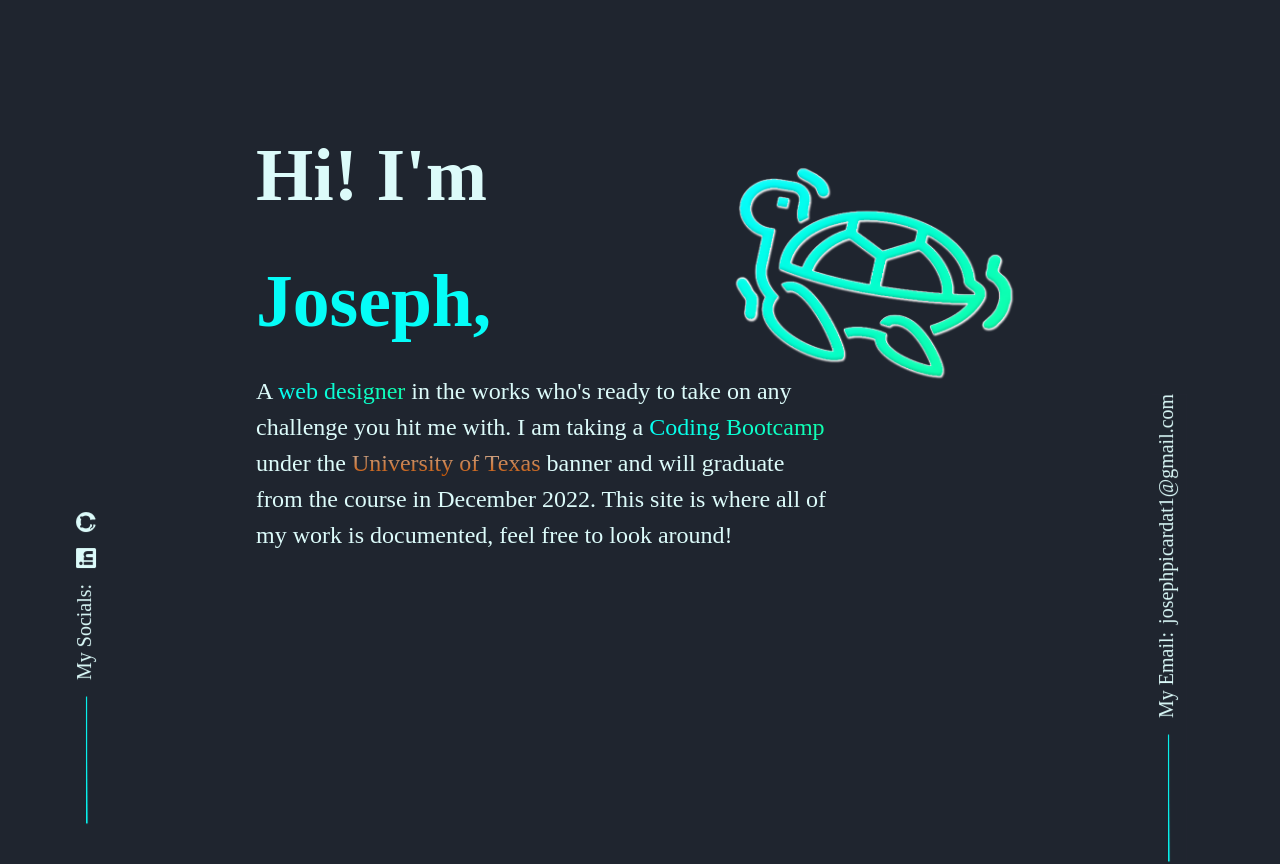
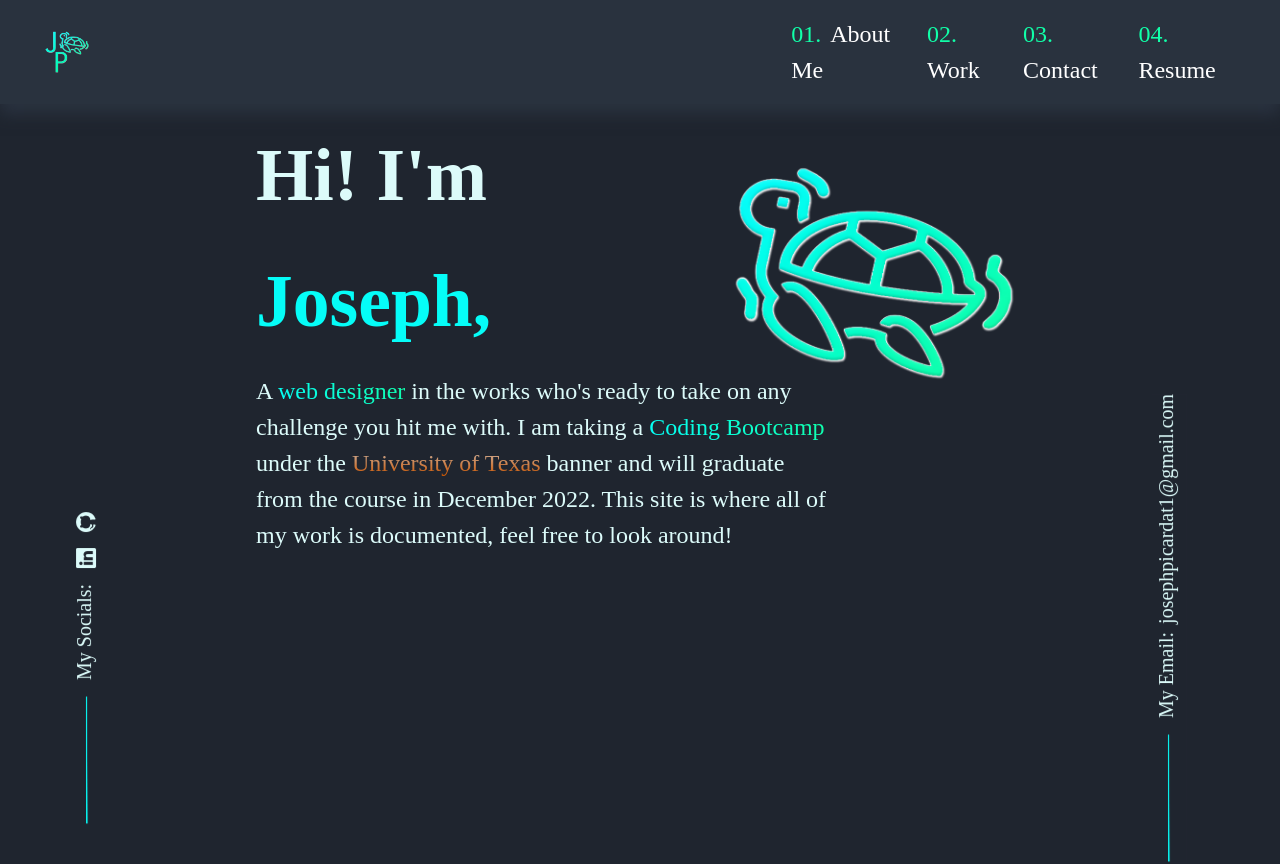
Before and after one commit to josephpicardat/reactportfoliov2, a React (Create React App) app: page / in a window 1280 px wide. Shown: the top 864 px of the page. Built offline with nearby package versions, Linux system fonts and the light colour scheme.

Commit message:
uncommented out all code

```diff
--- a/src/components/Nav.js
+++ b/src/components/Nav.js
@@ -4,34 +4,33 @@ import logo from '../assets/jpLogo.png';
 import './css/navbar.css';
 
 const PortfolioNavBar = () => {
-  console.log('bob');
-  // return (
-  //   <Navbar className="navbarCSS" expand="lg">
-  //     <Navbar.Brand id="navbarImgbackground" href="#home">
-  //       <img className="logo" src={logo} alt="Joseph Picardat's Logo"></img>
-  //     </Navbar.Brand>
-  //     <Navbar.Toggle aria-controls="basic-navbar-nav" />
-  //     <Navbar.Collapse
-  //       className="justify-content-end  navbarText"
-  //       id="basic-navbar-nav"
-  //     >
-  //       <Nav className="linkDiv">
-  //         <Nav.Link href="#about-me" className="navLinks">
-  //           <span className="nav_numbers">01. </span>About Me
-  //         </Nav.Link>
-  //         <Nav.Link href="#pastWork" className="navLinks">
-  //           <span className="nav_numbers">02. </span>Work
-  //         </Nav.Link>
-  //         <Nav.Link href="#contact" className="navLinks">
-  //           <span className="nav_numbers">03. </span>Contact
-  //         </Nav.Link>
-  //         <Nav.Link to={'./resume'} className="navLinks">
-  //           <span className="nav_numbers">04. </span>Resume
-  //         </Nav.Link>
-  //       </Nav>
-  //     </Navbar.Collapse>
-  //   </Navbar>
-  // );
+  return (
+    <Navbar className="navbarCSS" expand="lg">
+      <Navbar.Brand id="navbarImgbackground" href="#home">
+        <img className="logo" src={logo} alt="Joseph Picardat's Logo"></img>
+      </Navbar.Brand>
+      <Navbar.Toggle aria-controls="basic-navbar-nav" />
+      <Navbar.Collapse
+        className="justify-content-end  navbarText"
+        id="basic-navbar-nav"
+      >
+        <Nav className="linkDiv">
+          <Nav.Link href="#about-me" className="navLinks">
+            <span className="nav_numbers">01. </span>About Me
+          </Nav.Link>
+          <Nav.Link href="#pastWork" className="navLinks">
+            <span className="nav_numbers">02. </span>Work
+          </Nav.Link>
+          <Nav.Link href="#contact" className="navLinks">
+            <span className="nav_numbers">03. </span>Contact
+          </Nav.Link>
+          <Nav.Link to={'./resume'} className="navLinks">
+            <span className="nav_numbers">04. </span>Resume
+          </Nav.Link>
+        </Nav>
+      </Navbar.Collapse>
+    </Navbar>
+  );
 };
 
 export default PortfolioNavBar;
```
